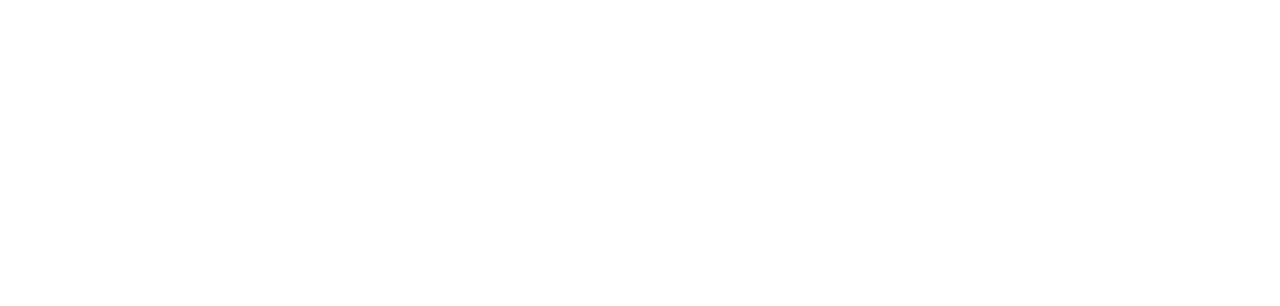
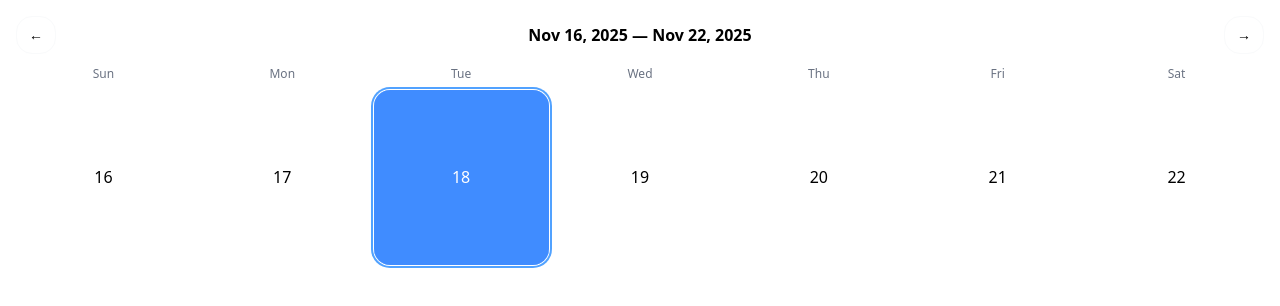
Before and after one commit to benitomiyazato/a3-agenda, a React (Vite) app in the folder front/: page /semanal in a window 1280 px wide. Before the commit this address had no page. Shown: the top 306 px of the page. Built offline with nearby package versions, Linux system fonts and the light colour scheme; no server answers.

Commit message:
visao semanal

```diff
--- a/front/src/App.tsx
+++ b/front/src/App.tsx
@@ -1,28 +1,49 @@
-import { useState } from "react"
+import { useState } from "react";
 import { Link } from "react-router-dom";
 
-import CalendarioMensal from "./components/CalendarioMensal"
-import Compromissos from "./components/Compromissos"
+import CalendarioMensal from "./components/CalendarioMensal";
+import CalendarioSemanal from "./components/CalendarioSemanal";
+import Compromissos from "./components/Compromissos";
+import HeaderAgenda from "./components/HeaderAgenda";
 
 function App() {
+  const [dataSelecionada, setDataSelecionada] = useState(new Date());
+  const [modo, setModo] = useState<"mensal" | "semanal">("mensal");
 
-  const [dataSelecionada, setDataSelecionada] = useState(new Date());
+  const alternarModo = () => {
+    setModo((prev) => (prev === "mensal" ? "semanal" : "mensal"));
+  };
 
   return (
+    <div className="max-w-md mx-auto">
+      <div className="h-screen flex flex-col">
+        <HeaderAgenda modo={modo} alternarModo={alternarModo} />
+
+        <div className="flex-1 flex flex-col overflow-hidden">
+          {modo === "mensal" ? (
             <>
-      <div className='max-w-md mx-auto'>
-        <div className="h-screen flex flex-col">
-          <h1 className="text-2xl font-bold text-center text-gray-800 mb-4">
-            Agenda
-          </h1>
-          <div className="h-[70%] border-b border-gray-200 overflow-hidden">
+              <div className="border-b border-gray-200">
                 <CalendarioMensal
                   onDiaSelecionado={setDataSelecionada}
                   dataSelecionada={dataSelecionada}
                 />
               </div>
+              <div className="flex-1 overflow-y-auto">
+                <Compromissos dataSelecionada={dataSelecionada} />
+              </div>
+            </>
+          ) : (
+            <div className="border-b border-gray-200">
+              <CalendarioSemanal
+                onDiaSelecionado={setDataSelecionada}
+                dataSelecionada={dataSelecionada}
+              />
+            </div>
+          )}
+        </div>
 
-          <div className="w-full my-3 h-[5%]">
+
+        <div className="w-full my-3 h-[5%] px-2">
           <Link
             to="/cadastroCompromisso"
             className="block w-full text-center px-3 py-1.5 rounded-xl bg-blue-500 text-white font-medium hover:bg-blue-600 transition shadow-sm"
@@ -31,15 +52,9 @@
             + Adicionar Compromisso
           </Link>
         </div>
-
-          <div className="h-[30%] overflow-y-auto">
-            <Compromissos dataSelecionada={dataSelecionada} />
       </div>
     </div>
-      </div>
-
-    </>
-  )
+  );
 }
 
-export default App
+export default App;
--- a/front/src/components/CalendarioMensal.tsx
+++ b/front/src/components/CalendarioMensal.tsx
@@ -49,7 +49,7 @@
                     className="px-3 py-2 rounded-2xl border border-gray-50 text-sm hover:bg-gray-100 transition"
                     onClick={voltarMes}
                 >
-                    ← Anterior
+                    ←
                 </button>
 
                 <div className="text-lg font-semibold select-none">
@@ -60,7 +60,7 @@
                     className="px-3 py-2 rounded-2xl border border-gray-50 text-sm hover:bg-gray-100 transition"
                     onClick={avancarMes}
                 >
-                    Próximo →
+                    →
                 </button>
             </div>
 
--- /dev/null
+++ b/front/src/components/CalendarioSemanal.tsx
@@ -0,0 +1,144 @@
+import { AnimatePresence, motion } from "motion/react";
+import { useEffect, useState, useMemo } from "react";
+
+import { listarCompromissos } from "../api/compromissos";
+import type { Compromisso } from "../tipos/compromissos";
+
+import useCalendarioSemanal from "../useCalendarioSemanal";
+
+interface Props {
+    locale?: string;
+    dataSelecionada?: Date;
+    onDiaSelecionado?: (data: Date) => void;
+}
+
+export default function CalendarioSemanal({
+    locale = navigator.language,
+    dataSelecionada = new Date(),
+    onDiaSelecionado,
+}: Props) {
+    const { diasSemana, semana, inicioSemana, avancarSemana, voltarSemana } =
+        useCalendarioSemanal(new Date(), locale);
+
+    const [compromissos, setCompromissos] = useState<Compromisso[]>([]);
+
+    useEffect(() => {
+        listarCompromissos()
+            .then((data) => setCompromissos(data))
+            .catch(() => setCompromissos([]));
+    }, []);
+
+    const formatadorPeriodo = useMemo(() => {
+        return new Intl.DateTimeFormat(locale, {
+            day: "numeric",
+            month: "short",
+            year: "numeric"
+        });
+    }, [locale]);
+
+    function temCompromisso(data: Date): boolean {
+        return compromissos.some((c) => {
+            const d = new Date(c.dataInicio);
+            return (
+                d.getFullYear() === data.getFullYear() &&
+                d.getMonth() === data.getMonth() &&
+                d.getDate() === data.getDate()
+            );
+        });
+    }
+
+    return (
+        <div className="w-full min-w-[200px] p-4">
+            {/* Header — mesmo do CalendarioMensal */}
+            <div className="flex items-center justify-between mb-3">
+                <button
+                    className="px-3 py-2 rounded-2xl border border-gray-50 text-sm hover:bg-gray-100 transition"
+                    onClick={voltarSemana}
+                >
+                    ←
+                </button>
+
+                <div className="text-base font-semibold select-none text-center leading-tight">
+                    {formatadorPeriodo.format(semana[0].data)} —{" "}
+                    {formatadorPeriodo.format(semana[6].data)}
+                </div>
+
+
+                <button
+                    className="px-3 py-2 rounded-2xl border border-gray-50 text-sm hover:bg-gray-100 transition"
+                    onClick={avancarSemana}
+                >
+                    →
+                </button>
+            </div>
+
+            {/* Grade dos dias — ocupa o mesmo espaço visual do título do CalendarioMensal */}
+            <div className="flex flex-col gap-1 mt-1">
+                {/* Nomes dos dias */}
+                <div className="grid grid-cols-7 gap-1 text-xs text-gray-500 mb-1">
+                    {diasSemana.map((nome) => (
+                        <div key={nome} className="text-center font-medium">
+                            {nome}
+                        </div>
+                    ))}
+                </div>
+
+                <div className="relative">
+                    <AnimatePresence mode="wait">
+                        <motion.div
+                            key={inicioSemana.toISOString()}
+                            initial={{ opacity: 0, y: 8 }}
+                            animate={{ opacity: 1, y: 0 }}
+                            exit={{ opacity: 0, y: -8 }}
+                            transition={{ duration: 0.15 }}
+                            className="grid grid-cols-7 gap-1"
+                        >
+                            {semana.map(({ data, ehHoje }) => {
+                                const selecionado =
+                                    dataSelecionada &&
+                                    dataSelecionada.toDateString() === data.toDateString();
+
+                                const tem = temCompromisso(data);
+
+                                const base =
+                                    "aspect-square relative flex items-center justify-center rounded-2xl select-none";
+
+                                let tons = "";
+                                if (selecionado) {
+                                    tons = "bg-blue-500/90 text-white";
+                                } else if (ehHoje) {
+                                    tons = "bg-blue-100 text-blue-700";
+                                } else {
+                                    tons = "bg-white";
+                                }
+
+                                const borda = selecionado
+                                    ? "ring-2 ring-offset-1 ring-blue-400"
+                                    : "";
+
+                                return (
+                                    <div
+                                        key={data.toISOString()}
+                                        onClick={() => onDiaSelecionado?.(data)}
+                                        className={`${base} ${tons} ${borda}`}
+                                    >
+                                        {data.getDate()}
+
+                                        {tem && (
+                                            <span
+                                                className={`absolute bottom-2 w-1.5 h-1.5 rounded-full ${selecionado
+                                                        ? "bg-white/90"
+                                                        : "bg-blue-400"
+                                                    }`}
+                                            />
+                                        )}
+                                    </div>
+                                );
+                            })}
+                        </motion.div>
+                    </AnimatePresence>
+                </div>
+            </div>
+        </div>
+    );
+}
--- /dev/null
+++ b/front/src/components/HeaderAgenda.tsx
@@ -0,0 +1,29 @@
+import { CalendarIcon, CalendarDaysIcon } from "@heroicons/react/24/outline";
+
+interface HeaderAgendaProps {
+  modo: "mensal" | "semanal";
+  alternarModo: () => void;
+}
+
+export default function HeaderAgenda({ modo, alternarModo }: HeaderAgendaProps) {
+  return (
+    <div className="flex items-center justify-between mb-0.5 px-2 pt-1 relative">
+      {/* Botão toggle à esquerda */}
+      <button
+        onClick={alternarModo}
+        className="flex items-center justify-center w-10 h-10 rounded-2xl border border-white hover:bg-gray-200 transition"
+      >
+        {modo === "mensal" ? (
+          <CalendarIcon className="w-6 h-6" />
+        ) : (
+          <CalendarDaysIcon className="w-6 h-6" />
+        )}
+      </button>
+
+      {/* Título centralizado */}
+      <h1 className="absolute left-1/2 -translate-x-1/2 text-2xl font-bold">
+        Agenda
+      </h1>
+    </div>
+  );
+}
--- a/front/src/main.tsx
+++ b/front/src/main.tsx
@@ -8,6 +8,7 @@
 import App from "./App";
 import CadastroCompromisso from "./components/CadastroCompromisso";
 import UpdateCompromisso from "./components/UpdateCompromisso";
+import CalendarioSemanal from "./components/CalendarioSemanal";
 // import CadastroCompromisso from "./components/CadastroCompromisso"; // cria este componente
 
 const root = ReactDOM.createRoot(document.getElementById("root")!);
@@ -19,6 +20,7 @@
         <Route path="/" element={<App />} />
         <Route path="/cadastroCompromisso" element={<CadastroCompromisso />} />
         <Route path="/updateCompromisso/:id" element={<UpdateCompromisso />} />
+        <Route path="/semanal" element={<CalendarioSemanal />} />
       </Routes>
     </BrowserRouter>
   </React.StrictMode>
--- /dev/null
+++ b/front/src/useCalendarioSemanal.tsx
@@ -0,0 +1,65 @@
+import { useCallback, useMemo, useState } from "react";
+
+function useCalendarioSemanal(date: Date, locale: string) {
+    function getInicioDaSemana(d: Date) {
+        const dia = d.getDay();
+        const inicio = new Date(d);
+
+        inicio.setDate(d.getDate() - dia);
+        inicio.setHours(0, 0, 0, 0);
+
+        return inicio;
+    }
+
+    const [inicioSemana, setInicioSemana] = useState(() => getInicioDaSemana(date));
+
+    const avancarSemana = useCallback(() => {
+        setInicioSemana((prev) => {
+            const nova = new Date(prev);
+            nova.setDate(nova.getDate() + 7);
+            return getInicioDaSemana(nova);
+        });
+    }, []);
+
+    const voltarSemana = useCallback(() => {
+        setInicioSemana((prev) => {
+            const nova = new Date(prev);
+            nova.setDate(nova.getDate() - 7);
+            return getInicioDaSemana(nova);
+        });
+    }, []);
+
+    const data = useMemo(() => {
+        const agora = new Date();
+        const formatadorDiaDaSemana = new Intl.DateTimeFormat(locale, { weekday: "short" });
+
+        const diasSemana = Array.from({ length: 7 }, (_, i) => {
+            const d = new Date(2021, 7, i + 1); // igual ao hook mensal
+            return formatadorDiaDaSemana.format(d);
+        });
+
+        const semana = Array.from({ length: 7 }, (_, i) => {
+            const d = new Date(inicioSemana);
+            d.setDate(inicioSemana.getDate() + i);
+
+            return {
+                data: d,
+                ehHoje:
+                    d.getFullYear() === agora.getFullYear() &&
+                    d.getMonth() === agora.getMonth() &&
+                    d.getDate() === agora.getDate(),
+            };
+        });
+
+        return { diasSemana, semana };
+    }, [inicioSemana, locale]);
+
+    return {
+        inicioSemana,
+        ...data,
+        avancarSemana,
+        voltarSemana,
+    };
+}
+
+export default useCalendarioSemanal;
--- /dev/null
+++ b/package.json
@@ -0,0 +1,5 @@
+{
+  "dependencies": {
+    "@heroicons/react": "^2.2.0"
+  }
+}
```
Also changed, not shown: 1 other file (tests, documents, lock files or other folders). Lines whose indentation alone changed are shown as unchanged.
